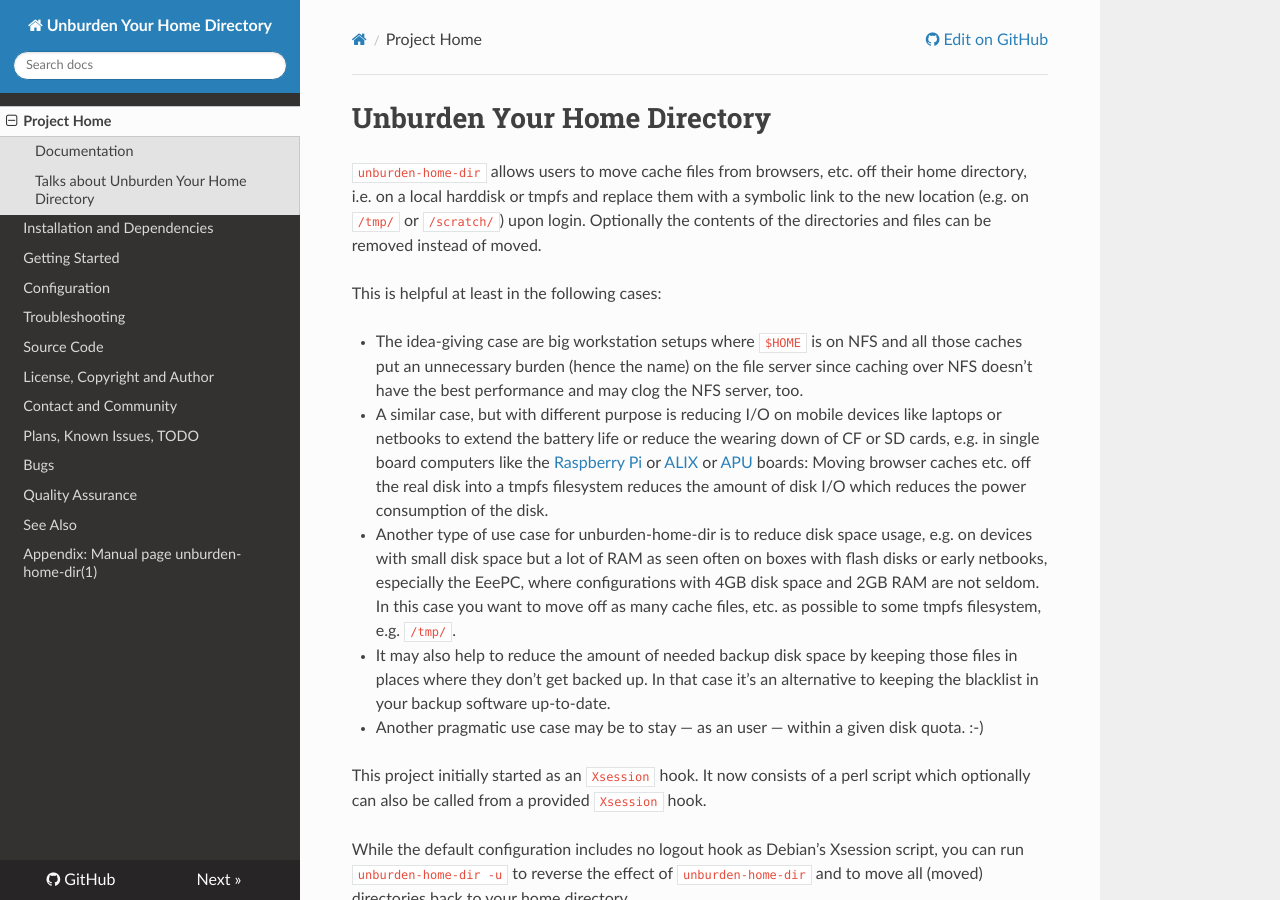
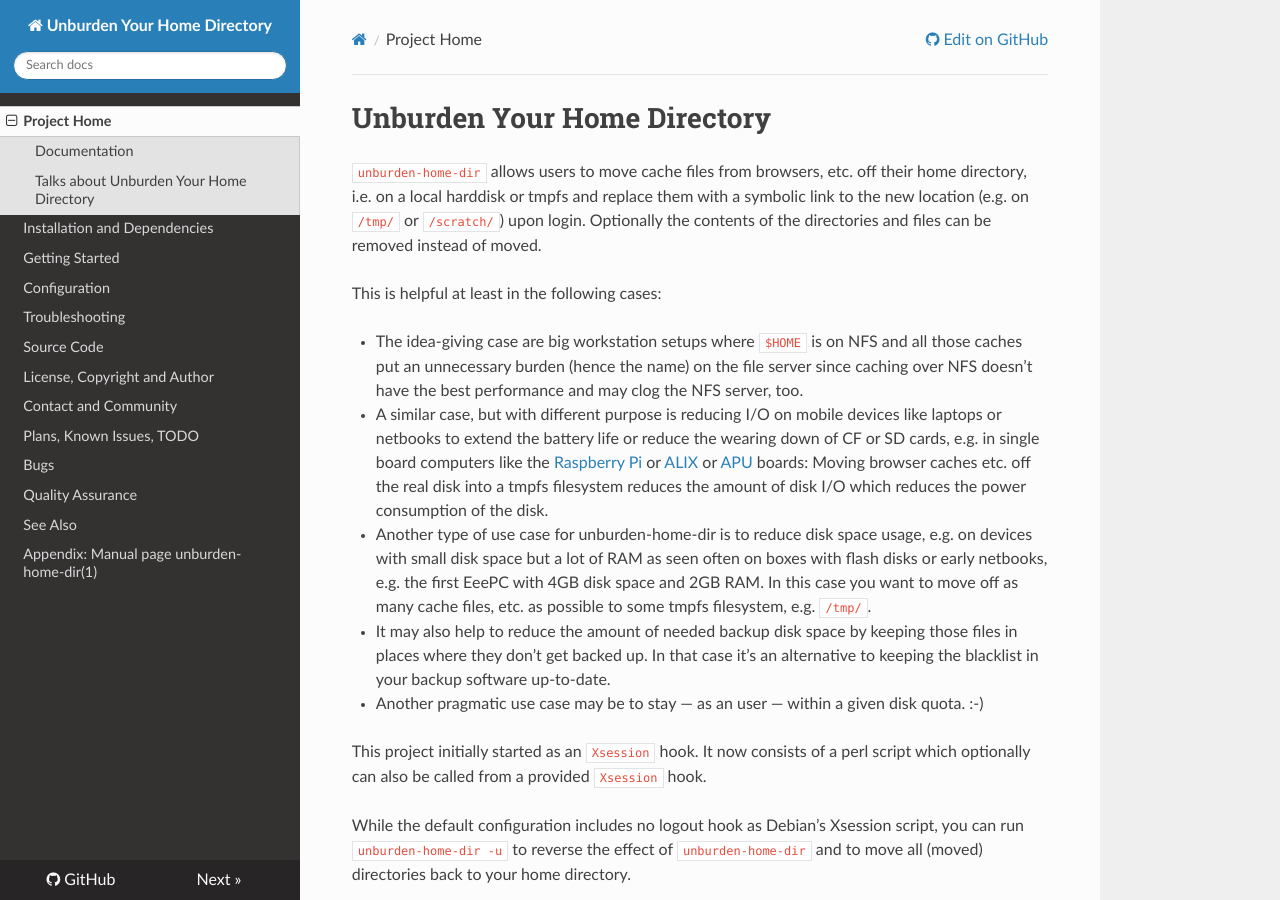
Before and after one commit to xtaran/unburden-home-dir, an MkDocs documentation site: the page built from docs/index.md, in a window 1280 px wide and 900 px high. Built offline with MkDocs 1.6.1, drawn with Linux system fonts in a browser that asks for light colours; nearby versions of some CDN libraries; old or Windows-style settings are respelled for this version of MkDocs.

Commit message:
Rephrase EeePC mentioning in package description and documentation

```diff
--- a/docs/index.md
+++ b/docs/index.md
@@ -25,11 +25,10 @@ This is helpful at least in the following cases:
 
 * Another type of use case for unburden-home-dir is to reduce disk
   space usage, e.g. on devices with small disk space but a lot of RAM
-  as seen often on boxes with flash disks or early netbooks,
-  especially the EeePC, where configurations with 4GB disk space and
-  2GB RAM are not seldom. In this case you want to move off as many
-  cache files, etc. as possible to some tmpfs filesystem,
-  e.g. `/tmp/`.
+  as seen often on boxes with flash disks or early netbooks, e.g. the
+  first EeePC with 4GB disk space and 2GB RAM. In this case you want
+  to move off as many cache files, etc. as possible to some tmpfs
+  filesystem, e.g. `/tmp/`.
 
 * It may also help to reduce the amount of needed backup disk space by
   keeping those files in places where they don't get backed up. In
```
Also changed, not shown: README.md (+4 -5 lines), 2 other files.
